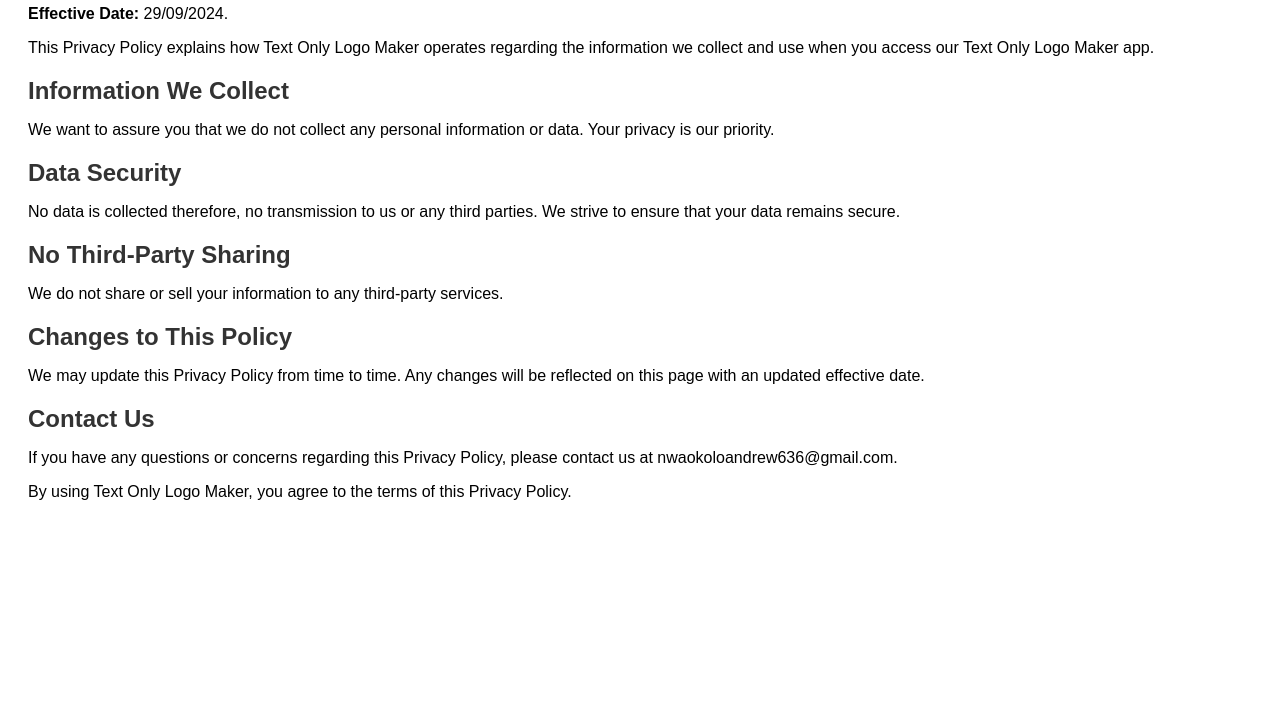
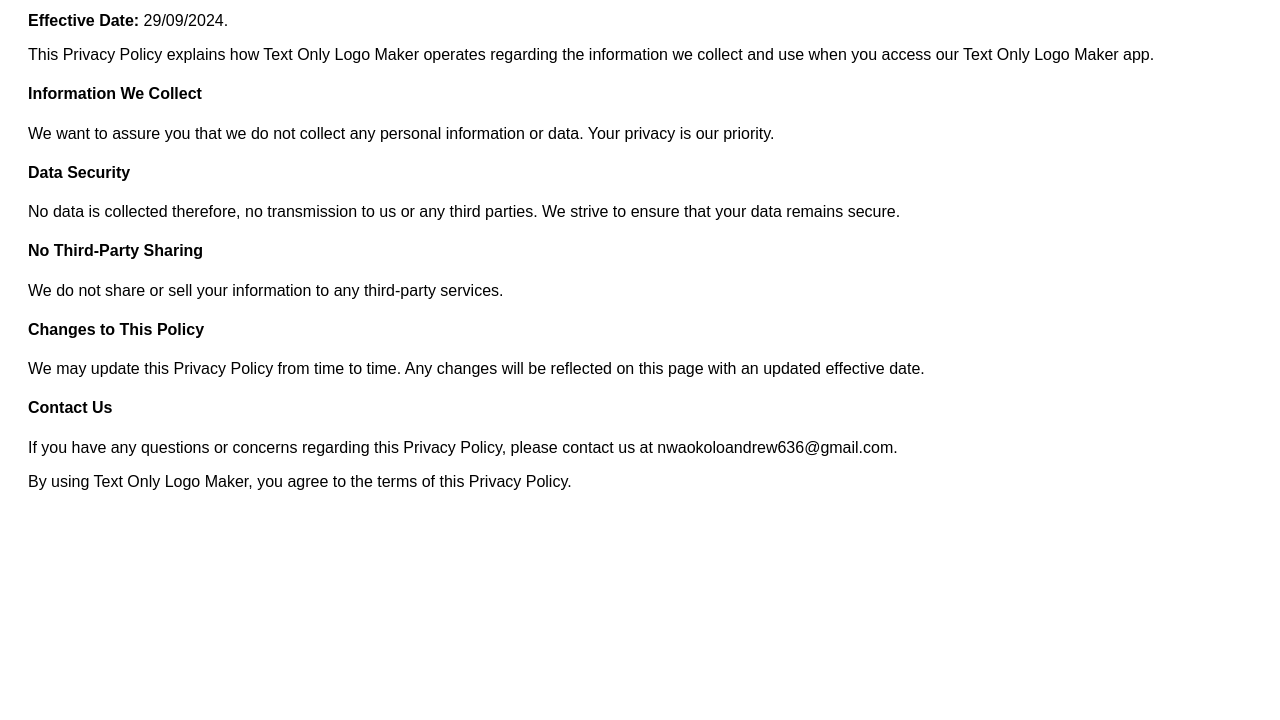
Before and after one commit to NwaAndrew/Text-Only-Logo-Maker, a plain HTML site: page privacy-policy.html in a window 1280 px wide. Shown: the part 80-800 px from the top of the page. Drawn offline with Linux system fonts and the light colour scheme.

Commit message:
Update privacy-policy.html

```diff
--- a/privacy-policy.html
+++ b/privacy-policy.html
@@ -27,36 +27,24 @@
 </head>
 <body>
 
-    <h1>Privacy Policy for Text Only Logo Maker</h1>
+    <h2>Privacy Policy for Text Only Logo Maker</h2>
     <p><strong>Effective Date:</strong> 29/09/2024.</p>
 
     <p>This Privacy Policy explains how Text Only Logo Maker operates regarding the information we collect and use when you access our Text Only Logo Maker app.</p>
 
-    <h2>Information We Collect</h2>
+    <h4>Information We Collect</h4>
     <p>We want to assure you that we do not collect any personal information or data. Your privacy is our priority.</p>
 
-    <!--
-    <h2>Local Storage</h2>
-    <p>To enhance your experience, we utilize local storage to save your settings and preferences. This data includes:</p>
-    <ul>
-        <li>Text input for the logo</li>
-        <li>Selected font choices</li>
-        <li>Color selections for text and background</li>
-        <li>Logo dimensions and layout settings</li>
-        <li>Any other customization options</li>
-    </ul>
-    -->
-
-    <h2>Data Security</h2>
+    <h4>Data Security</h4>
     <p>No data is collected therefore, no transmission to us or any third parties. We strive to ensure that your data remains secure.</p>
 
-    <h2>No Third-Party Sharing</h2>
+    <h4>No Third-Party Sharing</h4>
     <p>We do not share or sell your information to any third-party services.</p>
 
-    <h2>Changes to This Policy</h2>
+    <h4>Changes to This Policy</h4>
     <p>We may update this Privacy Policy from time to time. Any changes will be reflected on this page with an updated effective date.</p>
 
-    <h2>Contact Us</h2>
+    <h4>Contact Us</h4>
     <p>If you have any questions or concerns regarding this Privacy Policy, please contact us at nwaokoloandrew636@gmail.com.</p>
 
     <p>By using Text Only Logo Maker, you agree to the terms of this Privacy Policy.</p>
```
